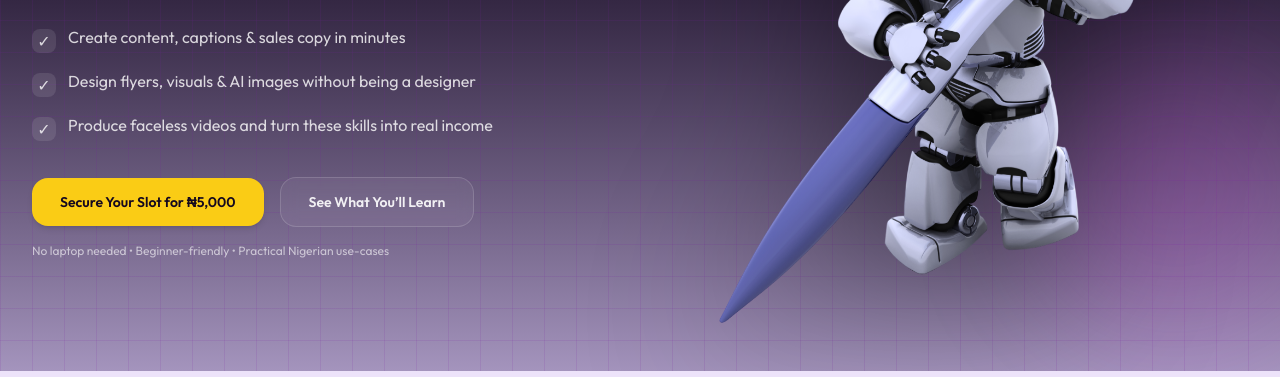
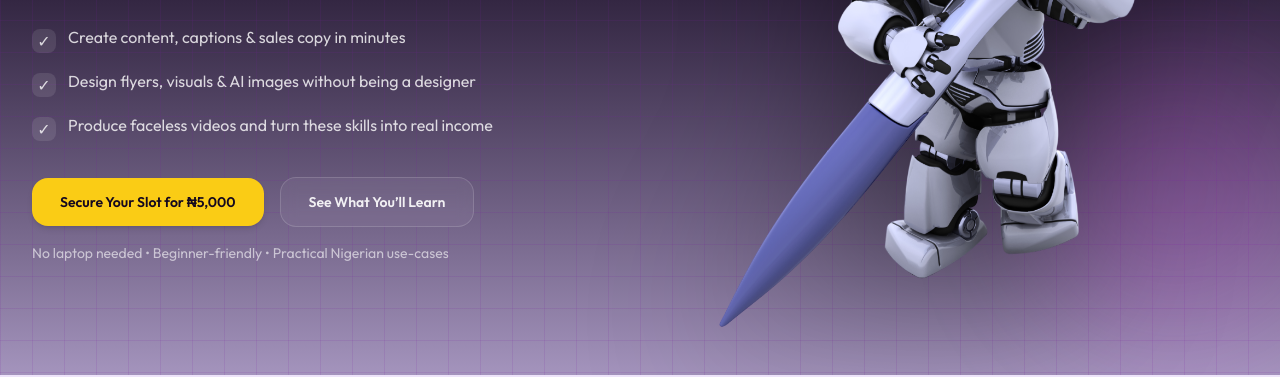
Before and after one commit to gemportfolio/aicontentincomemasterclass, a website built with Vite: page index.html in a window 1280 px wide. Shown: the part 460-837 px from the top of the page. Built offline with nearby package versions, Linux system fonts and the light colour scheme.

Commit message:
Add files via upload

```diff
--- a/index.html
+++ b/index.html
@@ -219,7 +219,7 @@
                     </div>
 
                     <!-- Trust microcopy -->
-                    <p class="mt-4 text-xs text-white/60">
+                    <p class="mt-4 text-sm text-white/60">
                         No laptop needed • Beginner-friendly • Practical Nigerian use-cases
                     </p>
                 </div>
```
